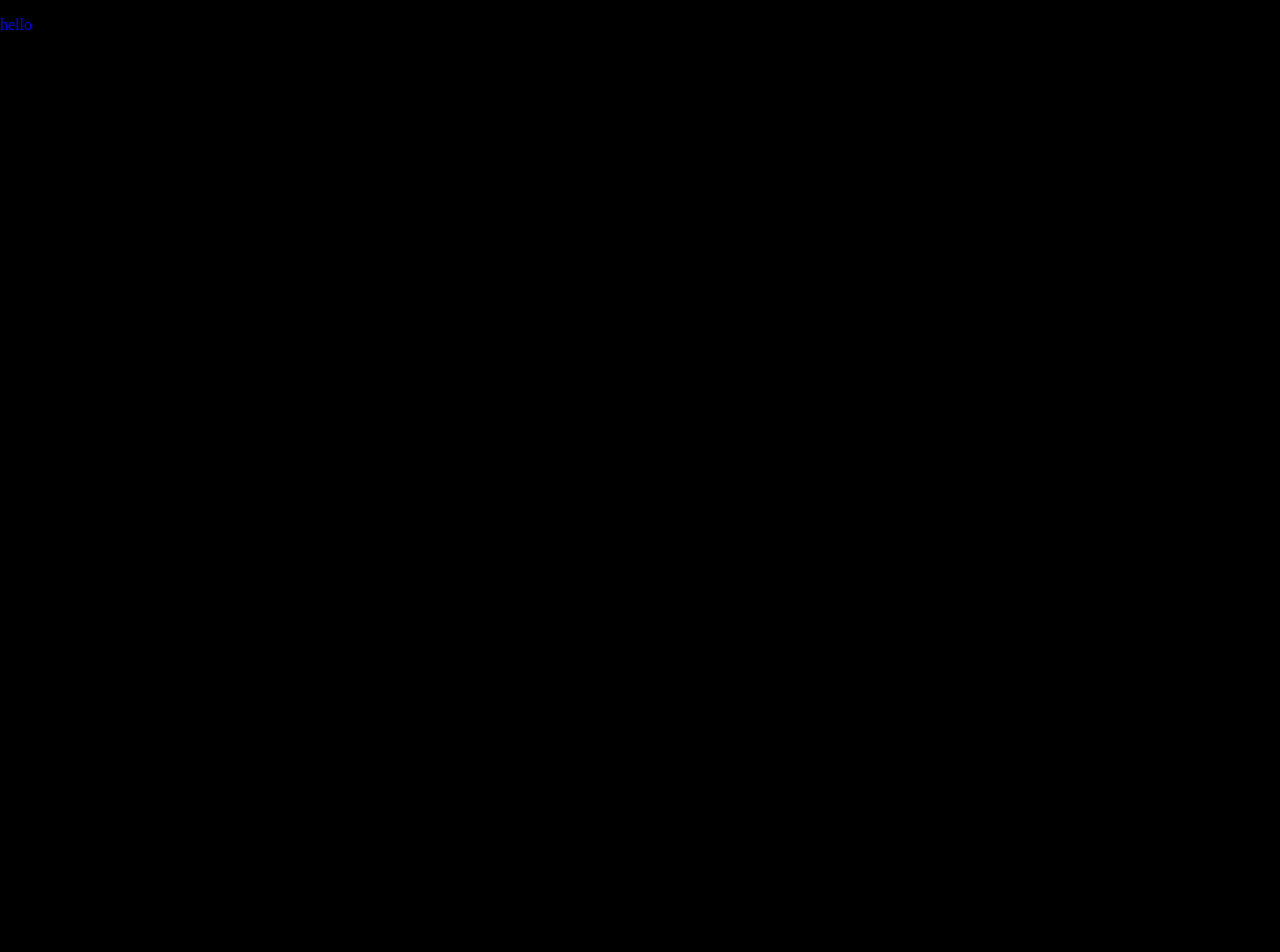
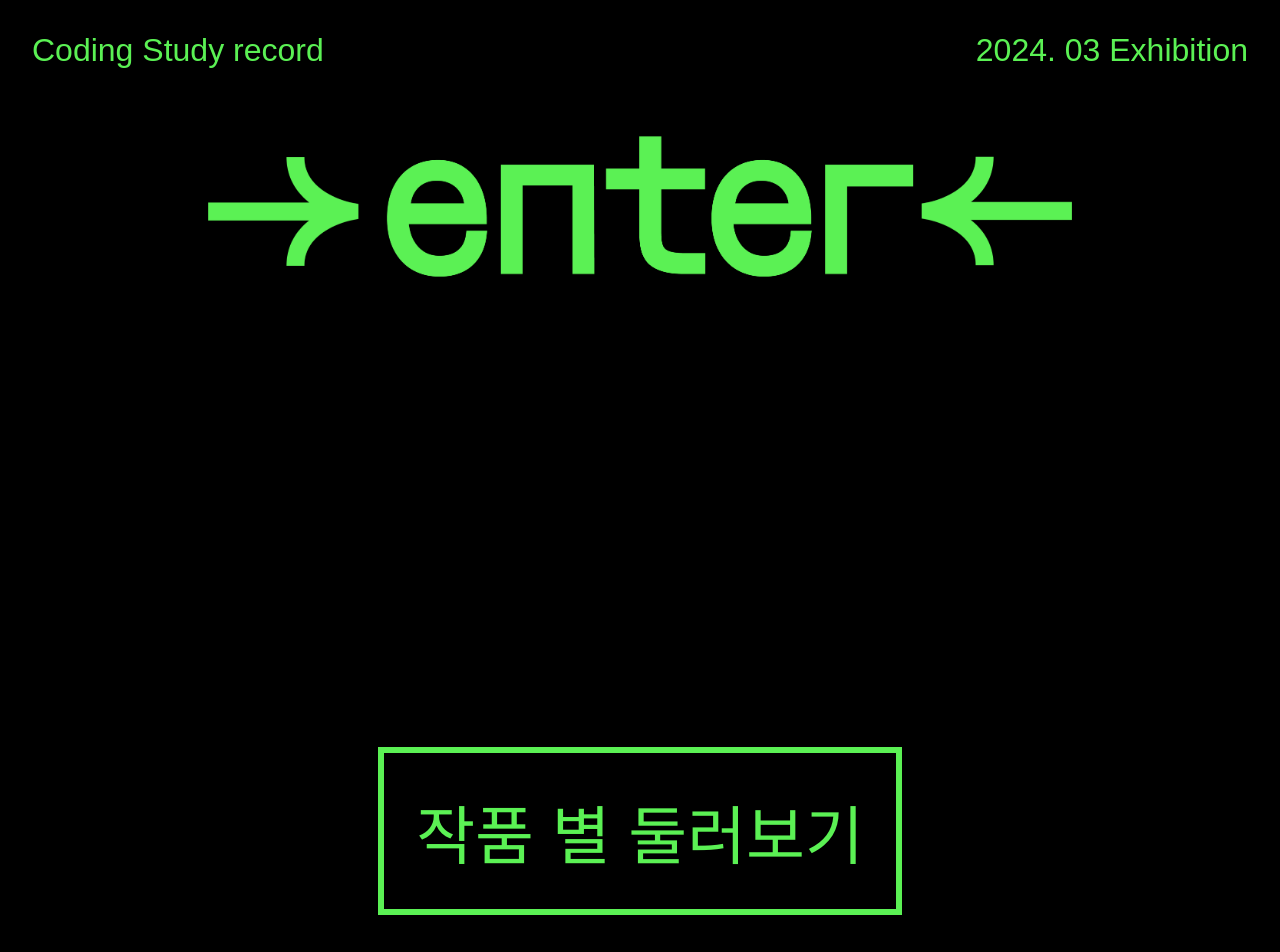
Before and after one commit to eeejkim/record_docent, a plain HTML site: page index.html in a window 1280 px wide. Shown: the top 952 px of the page. Before the commit the page ends 800 px from the top, so only its background shows below. Drawn offline with Linux system fonts and the light colour scheme; a web font is replaced by a local one.

Commit message:
first commit

```diff
--- a/docent_style.css
+++ b/docent_style.css
@@ -1,3 +1,5 @@
+@import url('https://fonts.googleapis.com/css2?family=Orbit&display=swap');
+
 html {
     background: black;
 }
@@ -5,8 +7,44 @@ html {
 html,
 body {
     margin: 0;
+    padding:0;
 }
 
+
 p {
-    color: blue;
+    color: #5BF154;
+    font-family: "Orbit", sans-serif;
+    font-weight: 400;
+    font-style: normal;
+    margin: 0;
+    padding:0;
 }
+
+.top1 {
+    font-size: 2em;
+    padding: 1em;
+    display: flex;
+    justify-content: space-between;
+}
+
+.top2 {
+    display: flex;
+    justify-content: center;
+}
+
+.top2img {
+    width: 54em;
+}
+
+.top3 {
+    font-size: 4em;
+    text-align: center;
+    margin: 5em 0 0 0;
+}
+
+.top3 p {
+    border: 6px solid #5BF154;
+    display: inline-block;
+    margin: 1.5em 2em;
+    padding: 0.5em
+}
--- a/index.html
+++ b/index.html
@@ -4,10 +4,22 @@
         <meta charset="UTF-8">
         <title>ENTER DOCENT</title>
         <link rel="stylesheet" href="docent_style.css">
-
     </head>
 
     <body>
-        <p>hello</p>
+        <div class="top1">
+            <p>Coding Study record</p>
+            <p>2024. 03 Exhibition</p>
+        </div>
+
+        <div class="top2">
+            <img class="top2img" src="top2.png">
+        </div>
+
+        <div class="top3">
+            <p>작품 별 둘러보기</p>
+            <p>동선 별 둘러보기</p>
+        </div>
+
     </body>
 </html>
```
Also changed, not shown: top2.png (added), 화살표_블랙.png (added), 화살표_형광.png (added), 화살표_형광2.png (added), 1 other file.
